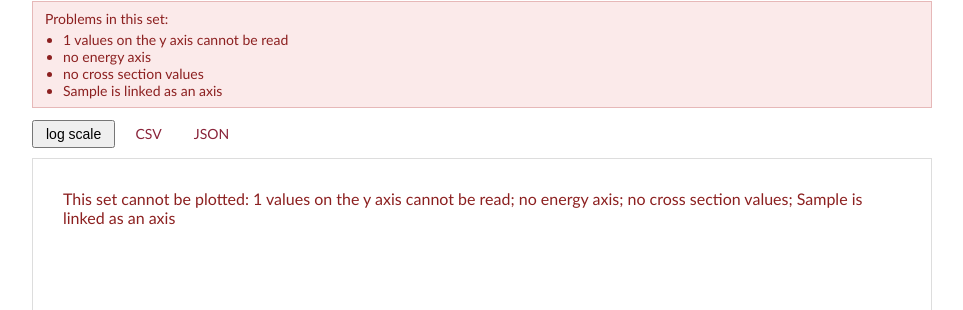
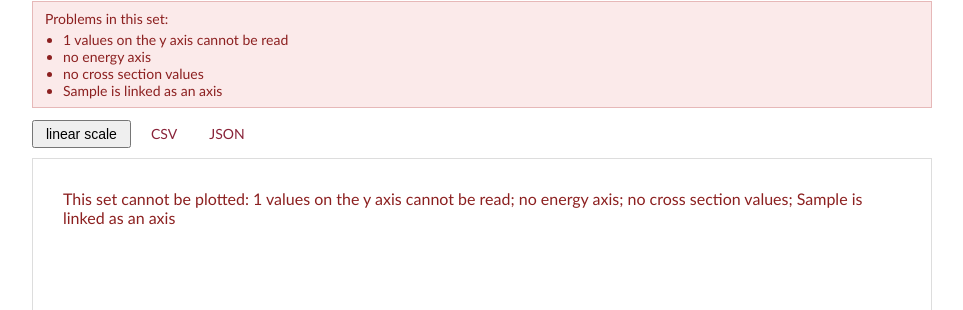
Before and after one commit to BogBogdan/ipbdb, a Django app: page /plots/1/ in a window 1280 px wide. Shown: the part 207-517 px from the top of the page, without its empty margins (158-1121 px from the left). Run offline with Django 4.2, Linux system fonts and the light colour scheme; tables that the repository leaves empty hold one stand-in row (values such as "Sample post"); some libraries are stand-ins or nearby versions.

Commit message:
Name the scale button after what the next click does
It always read "log scale", also while the plot was already logarithmic.
It now reads "linear scale" in that case.

```diff
--- a/templates/plot.html
+++ b/templates/plot.html
@@ -102,6 +102,7 @@
 }
 
 function draw() {
+    buttonLog.textContent = log ? 'linear scale' : 'log scale';
     BeamdbPlot.draw(graph, data, {mode: mode, log: log});
 }
 
```
